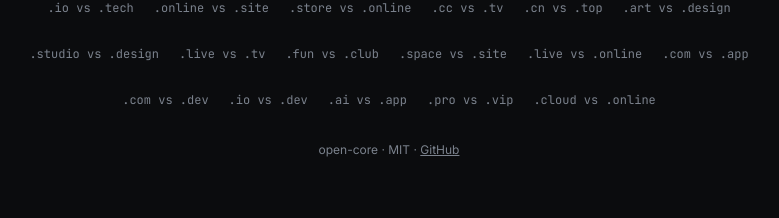
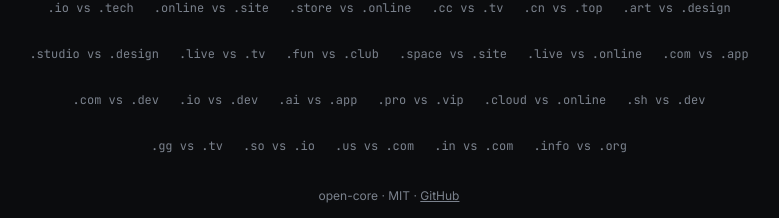
Before and after one commit to wookat/domainhunter, a React (Vite) app in the folder apps/web/: page / in a window 1280 px wide. Shown: the part 2427-2645 px from the top of the page, without its empty margins (251-1030 px from the left). Before the commit the page ends 2617 px from the top, so only its background shows below. Built offline with nearby package versions, Linux system fonts and the light colour scheme; no server answers; a web font is replaced by a local one.

Commit message:
fix(r115b): sync footer compare-slugs with 6 new /vs pages

```diff
--- a/apps/web/src/content/compare-slugs.ts
+++ b/apps/web/src/content/compare-slugs.ts
@@ -39,6 +39,12 @@ export const COMPARE_SLUGS = [
   "ai-vs-app",
   "pro-vs-vip",
   "cloud-vs-online",
+  "sh-vs-dev",
+  "gg-vs-tv",
+  "so-vs-io",
+  "us-vs-com",
+  "in-vs-com",
+  "info-vs-org",
 ];
 
 /** slug → 「.a vs .b」显示文案 */
```
